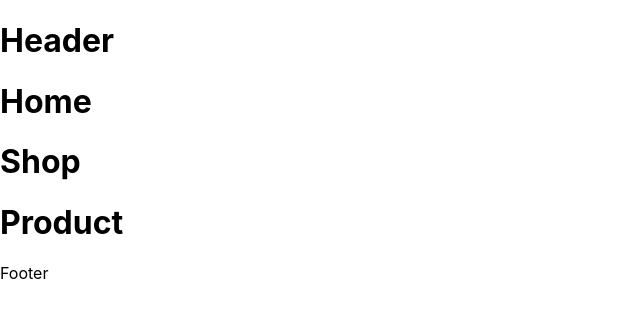
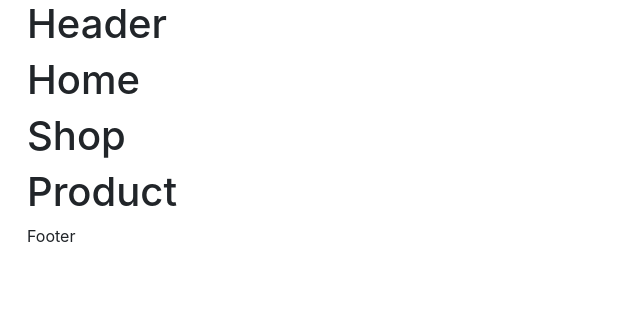
Before and after one commit to jony37/jony-asil, a React app: page / in a window 1280 px wide. Shown: the whole page, without its empty margins (0-640 px from the left). Built offline with nearby package versions, Linux system fonts and the light colour scheme.

Commit message:
all links

```diff
--- a/public/index.html
+++ b/public/index.html
@@ -4,6 +4,11 @@
 <head>
   <meta charset="UTF-8">
   <meta name="viewport" content="width=device-width, initial-scale=1.0">
+  <!---------------------------- bootstrap --------------------------->
+  <link href="https://cdn.jsdelivr.net/npm/bootstrap@5.0.2/dist/css/bootstrap.min.css" rel="stylesheet"
+    integrity="sha384-EVSTQN3/azprG1Anm3QDgpJLIm9Nao0Yz1ztcQTwFspd3yD65VohhpuuCOmLASjC" crossorigin="anonymous">
+  <!---------------------------- font awesome --------------------------->
+  <link rel="stylesheet" href="https://cdnjs.cloudflare.com/ajax/libs/font-awesome/6.7.2/css/all.min.css" />
   <title>Home</title>
 </head>
 
--- a/src/components/app/App.css
+++ b/src/components/app/App.css
@@ -1,5 +1,9 @@
 * {
-    margin: 0;
-    padding: 0;
-    box-sizing: border-box;
+  margin: 0;
+  padding: 0;
+  box-sizing: border-box;
 }
+.container {
+  max-width: 1250px;
+  margin: 0 auto;
+}
--- a/src/components/app/App.js
+++ b/src/components/app/App.js
@@ -1,3 +1,5 @@
+import '../app/App.css'
+
 import Header from "../header/header";
 import Home from "../home/home";
 import Shop from "../shop/shop";
@@ -6,7 +8,7 @@ import Footer from "../footer/footer";
 
 function App() {
   return (
-    <div>
+    <div className='container'>
       <Header/>
       <Home/>
       <Shop/>
```
